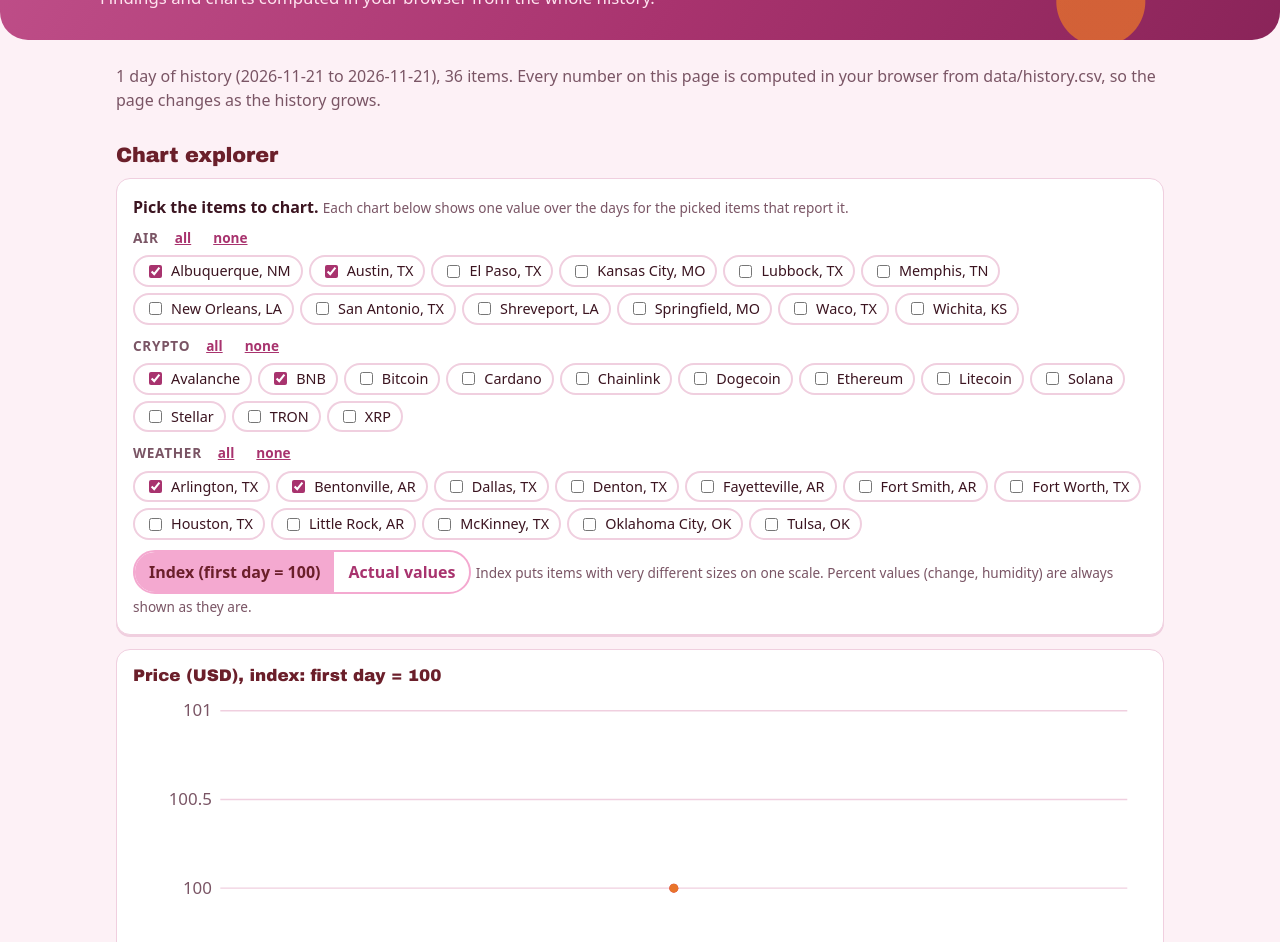
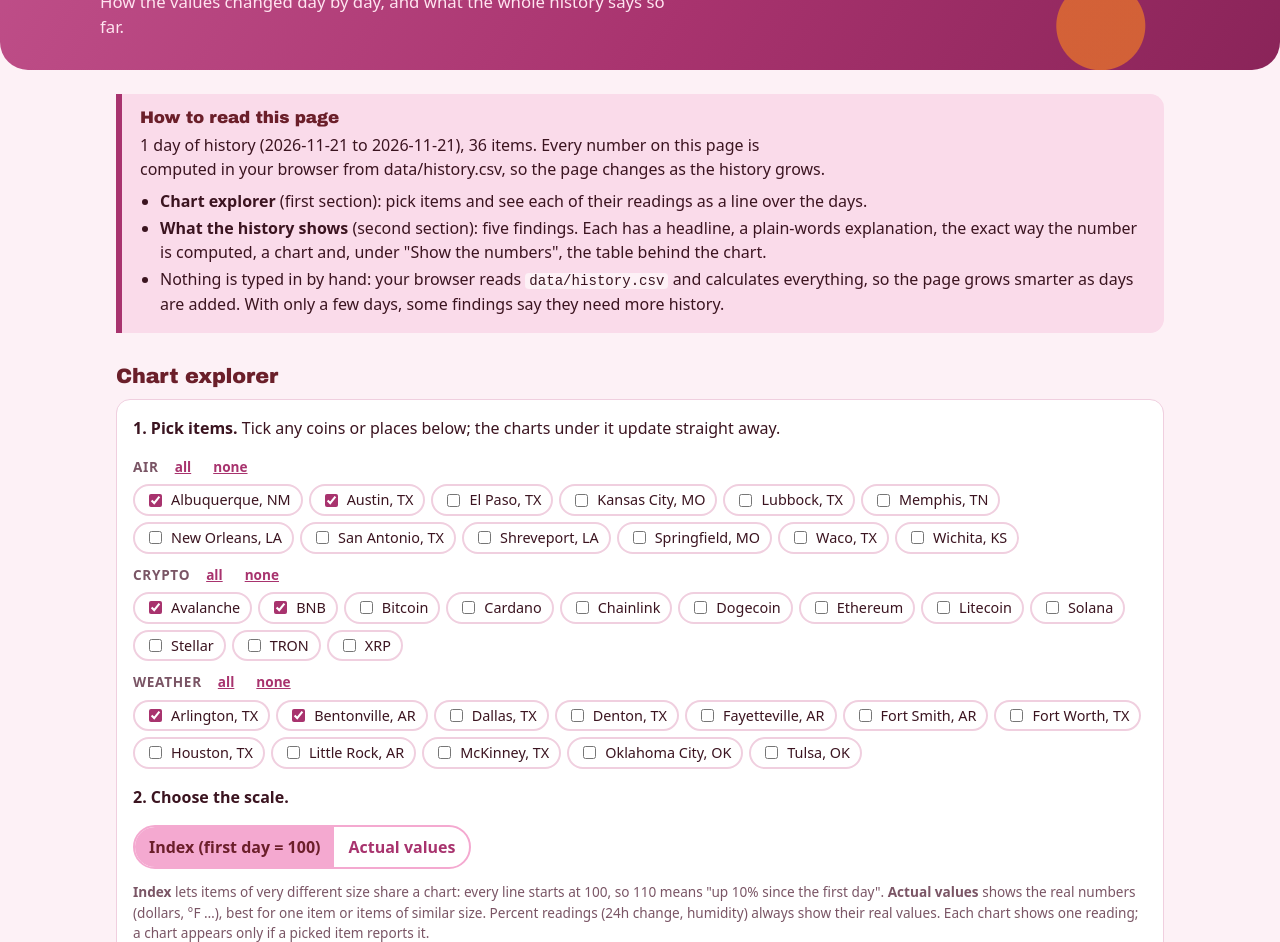
Before and after one commit to zoerowe1007/data-tracker, a plain HTML site: page trends.html in a window 1280 px wide. Shown: the part 187-1129 px from the top of the page. Drawn offline with Linux system fonts and the light colour scheme.

Commit message:
Trends: how-to box, plain-words meaning for each finding, item links; README row
Co-Authored-By: Claude Sonnet 5.5 <noreply@anthropic.com>
Claude-Session: https://claude.ai/code/session_01CgUk61JimJ3DRXiAiK4Wqj

```diff
--- a/trends.html
+++ b/trends.html
@@ -17,34 +17,47 @@
     <a class="brand" href="index.html">Data Tracker</a>
     <nav aria-label="Main">
       <ul>
-        <li><a class="link" href="index.html">Today</a></li>
-        <li><a class="link" href="browse.html">Browse</a></li>
-        <li><a class="link" href="trends.html" aria-current="page">Trends</a></li>
+        <li><a class="link" href="index.html">Today<small>what changed</small></a></li>
+        <li><a class="link" href="browse.html">Browse<small>look up items</small></a></li>
+        <li><a class="link" href="trends.html" aria-current="page">Trends<small>how values moved</small></a></li>
       </ul>
     </nav>
   </div>
 </header>
 <div id="banner" class="banner" role="status" hidden></div>
 <section class="hero"><div class="hero-inner"><h1>Trends</h1>
-<p class="sub">Findings and charts computed in your browser from the whole history.</p></div></section>
+<p class="sub">How the values changed day by day, and what the whole history says so far.</p></div></section>
 <main id="content">
-<p class="sub" id="intro">Loading the history…</p>
+<div class="explain">
+  <h2>How to read this page</h2>
+  <p id="intro">Loading the history…</p>
+  <ul>
+    <li><strong>Chart explorer</strong> (first section): pick items and see each of their readings as a line over the days.</li>
+    <li><strong>What the history shows</strong> (second section): five findings. Each has a headline, a plain-words explanation, the exact way the number is computed, a chart and, under "Show the numbers", the table behind the chart.</li>
+    <li>Nothing is typed in by hand: your browser reads <code>data/history.csv</code> and calculates everything, so the page grows smarter as days are added. With only a few days, some findings say they need more history.</li>
+  </ul>
+</div>
 
 <h2>Chart explorer</h2>
 <div class="card">
-  <strong>Pick the items to chart.</strong> <span class="small">Each chart below shows one value over the days for the picked items that report it.</span>
+  <p style="margin-top:0"><strong>1. Pick items.</strong> Tick any coins or places below; the charts under it update straight away. <span id="picked-note" class="small"></span></p>
   <div id="picker"></div>
-  <div style="margin-top:10px"><div class="switch" role="group" aria-label="Scale"><button type="button" id="m-index" aria-pressed="true">Index (first day = 100)</button><button type="button" id="m-value" aria-pressed="false">Actual values</button></div>
-  <span class="small"> Index puts items with very different sizes on one scale. Percent values (change, humidity) are always shown as they are.</span></div>
+  <p><strong>2. Choose the scale.</strong></p>
+  <div class="switch" role="group" aria-label="Scale"><button type="button" id="m-index" aria-pressed="true">Index (first day = 100)</button><button type="button" id="m-value" aria-pressed="false">Actual values</button></div>
+  <p class="small"><strong>Index</strong> lets items of very different size share a chart: every line starts at 100, so 110 means "up 10% since the first day". <strong>Actual values</strong> shows the real numbers (dollars, °F …), best for one item or items of similar size. Percent readings (24h change, humidity) always show their real values. Each chart shows one reading; a chart appears only if a picked item reports it.</p>
 </div>
 <div id="charts"></div>
 
 <h2>What the history shows</h2>
+<p class="sub">Five findings, each worked out from the history file. "In plain words" says what it means; "How it is computed" gives the exact rule.</p>
 <div id="findings"></div>
+<div id="glossary" style="margin-top:28px"></div>
+<div id="next"></div>
 </main>
 <footer>Updated every day by GitHub Actions. Coins from CoinGecko, weather and air quality from Open-Meteo.
 <a href="https://github.com/zoerowe1007/data-tracker">Source code and data</a></footer>
 <script src="assets/common.js"></script>
+<script src="assets/guide.js"></script>
 <script src="assets/trends-calc.js"></script>
 <script src="assets/charts.js"></script>
 <script>
@@ -70,7 +83,7 @@
       if (!series.length) return;
       var c = DT.COLS[col], unit = c.unit && c.unit !== '$' ? ' (' + c.unit + ')' : (c.unit === '$' ? ' (USD)' : '');
       var title = c.label + unit + (useIndex ? ', index: first day = 100' : '');
-      html += '<div class="card chart-card"><h3>' + DT.esc(title) + '</h3>' +
+      html += '<div class="card chart-card"><h3>' + DT.esc(title) + '</h3><p class="small" style="margin:0 0 6px">' + DT.esc(DT.HELP[col][0]) + '.' + (useIndex ? ' Each line starts at 100 on the item\'s first day.' : '') + '</p>' +
         DTCharts.line({ label: title + ' by day', dates: dates, series: series }) + DTCharts.legend(series) + '</div>';
     });
     $('charts').innerHTML = html || '<div class="card empty">Pick at least one item above.</div>';
@@ -153,6 +166,13 @@
     } else {
       out.push(section('Not enough history yet to measure volatility (' + DT.plural(n, 'day') + ' so far)', ['Needs at least three days, which gives two daily moves per item.', how('the sample standard deviation of each item\'s day-to-day percent moves.')]));
     }
+    var meaning = [
+      'Every item is ranked by how much its headline value has changed since it was first recorded. It answers: what has gone up the most and what has fallen the most so far?',
+      'The most dramatic single-day jump in the history, plus which days were wildest overall. It answers: when did things move the most?',
+      'How different the weather is between the warmest and coolest city we track. It answers: how spread out are the cities right now?',
+      'Coins, weather and air quality are measured in different units (dollars, °F, index points), so they are compared as percent change. It answers: which kind of data has changed the most?',
+      'Volatility is how bumpy an item\'s day-to-day changes are: a high number means big ups and downs, a low number means steady. It answers: which items are the least predictable?'];
+    out = out.map(function (h, i) { return h.replace('</h2>', '</h2><p class="meaning"><strong>In plain words:</strong> ' + meaning[i] + '</p>'); });
     $('findings').innerHTML = out.join('');
   }
 
@@ -163,7 +183,15 @@
       DT.plural(T.items, 'item') + '. Every number on this page is computed in your browser from data/history.csv, so the page changes as the history grows.';
     DT.latestRows(rows).forEach(function (r) { (groups[r.source] = groups[r.source] || []).push({ id: r.item_id, name: r.item }); });
     Object.keys(groups).forEach(function (s) { groups[s].sort(function (a, b) { return a.name < b.name ? -1 : 1; }); ids = ids.concat(groups[s].slice(0, 2).map(function (x) { return x.id; })); });
+    var h = DT.hash();
+    if (h.item) {
+      var found = null;
+      Object.keys(groups).forEach(function (g) { groups[g].forEach(function (x) { if (x.id === h.item) found = x; }); });
+      if (found) { ids = [found.id]; $('picked-note').textContent = 'Showing ' + found.name + ' because you came from a link. Tick more items to compare.'; }
+    }
     picker(); charts(); findings(T);
+    $('glossary').innerHTML = DT.guide.glossary();
+    $('next').innerHTML = DT.guide.next([['index.html', '← Today: what changed'], ['browse.html', 'Browse: look up every item →']]);
     $('picker').addEventListener('change', function (e) {
       var id = e.target.getAttribute('data-id'), i = ids.indexOf(id);
       if (i === -1) ids.push(id); else ids.splice(i, 1);
```
Also changed, not shown: 1 other file.
